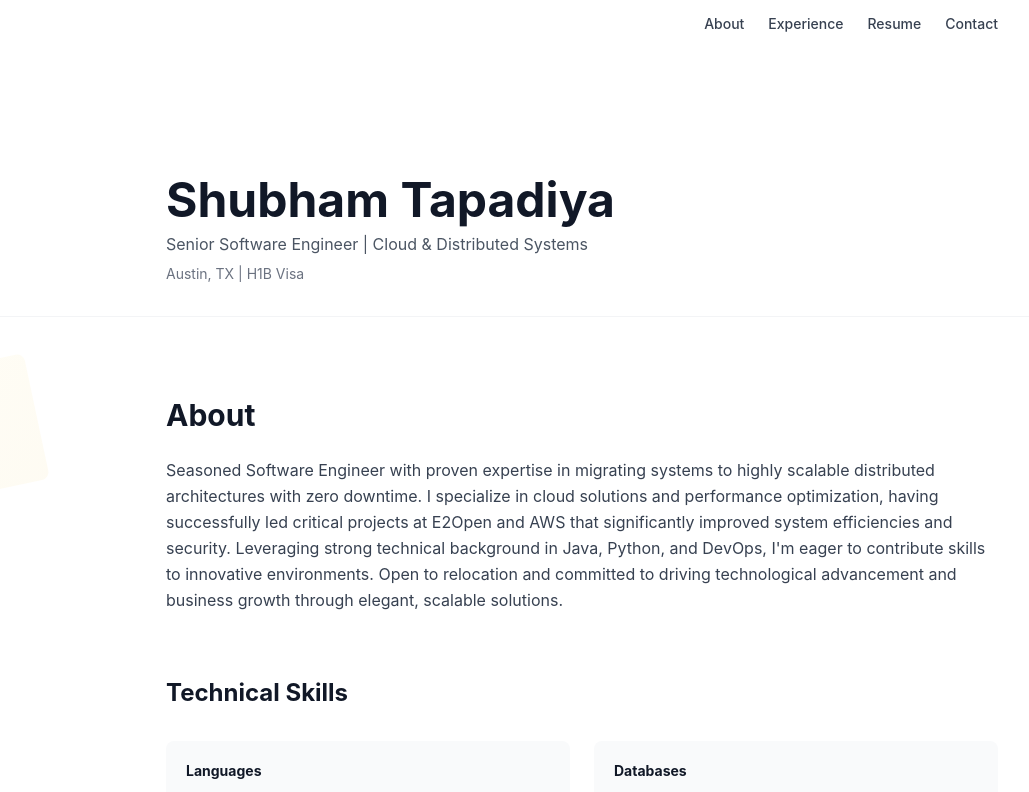
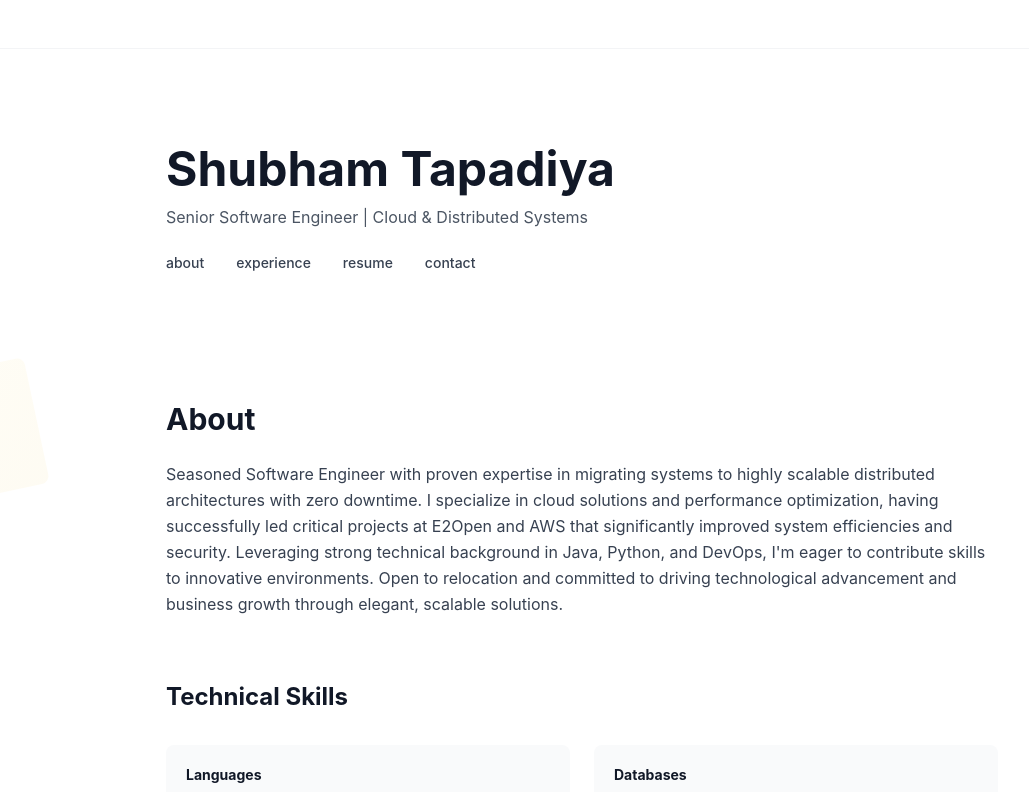
Before and after one commit to tapadiyams/portfolio, a React (Create React App) app: page / in a window 1280 px wide. Shown: the top 792 px of the page, without its empty margins (58-1087 px from the left). Built offline with nearby package versions, Linux system fonts and the light colour scheme.

Commit message:
Portfolio Transform

```diff
--- a/src/App.js
+++ b/src/App.js
@@ -17,18 +17,31 @@ export default function App() {
         initial={{ opacity: 0, y: -20 }}
         animate={{ opacity: 1, y: 0 }}
         transition={{ duration: 0.8 }}
-        className="pt-28 md:pt-32 pb-8 bg-white border-b border-gray-100 sticky top-12 z-40"
+        className="pt-20 md:pt-24 pb-12 bg-white"
       >
         <div className="max-w-4xl mx-auto px-4 sm:px-6 lg:px-8">
-          <h1 className="text-4xl md:text-5xl font-bold text-gray-900 mb-2">
+          <h1 className="text-4xl md:text-5xl font-bold text-gray-900 mb-3">
             Shubham Tapadiya
           </h1>
-          <p className="text-gray-600 text-base">
+          <p className="text-gray-600 text-base mb-6">
             Senior Software Engineer | Cloud & Distributed Systems
           </p>
-          <p className="text-gray-500 text-sm mt-2">
-            Austin, TX | H1B Visa
-          </p>
+
+          {/* Navigation Links under subtitle */}
+          <nav className="flex gap-6 md:gap-8">
+            <a href="#about" className="text-gray-700 hover:text-gray-900 text-sm font-medium transition-colors">
+              about
+            </a>
+            <a href="#experiences" className="text-gray-700 hover:text-gray-900 text-sm font-medium transition-colors">
+              experience
+            </a>
+            <a href="./assets/docs/Shubham Tapadiya Resume.pdf" target="_blank" rel="noopener noreferrer" className="text-gray-700 hover:text-gray-900 text-sm font-medium transition-colors">
+              resume
+            </a>
+            <a href="#contact" className="text-gray-700 hover:text-gray-900 text-sm font-medium transition-colors">
+              contact
+            </a>
+          </nav>
         </div>
       </motion.header>
 
--- a/src/components/Navbar.js
+++ b/src/components/Navbar.js
@@ -9,43 +9,11 @@ const navigation = [
 
 export default function Navbar() {
   return (
-    <nav className="bg-transparent">
+    <nav className="bg-transparent border-b border-gray-100">
       <div className="max-w-4xl mx-auto px-4 sm:px-6 lg:px-8">
-        <div className="flex justify-between items-center h-12">
-          {/* Empty - name is now in App header */}
+        <div className="flex justify-end items-center h-12">
+          {/* Empty - navigation moved to header */}
           <div></div>
-
-          {/* Navigation Links */}
-          <div className="hidden sm:flex space-x-6">
-            {navigation.map((item) => (
-              <a
-                key={item.name}
-                href={item.href}
-                target={item.target}
-                rel={item.target ? "noopener noreferrer" : undefined}
-                className="text-gray-700 hover:text-gray-900 text-sm font-medium transition-colors"
-              >
-                {item.name}
-              </a>
-            ))}
-          </div>
-
-          {/* Mobile Menu (simplified) */}
-          <div className="sm:hidden">
-            <div className="flex space-x-3">
-              {navigation.map((item) => (
-                <a
-                  key={item.name}
-                  href={item.href}
-                  target={item.target}
-                  rel={item.target ? "noopener noreferrer" : undefined}
-                  className="text-gray-700 hover:text-gray-900 text-xs font-medium"
-                >
-                  {item.name}
-                </a>
-              ))}
-            </div>
-          </div>
         </div>
       </div>
     </nav>
```
